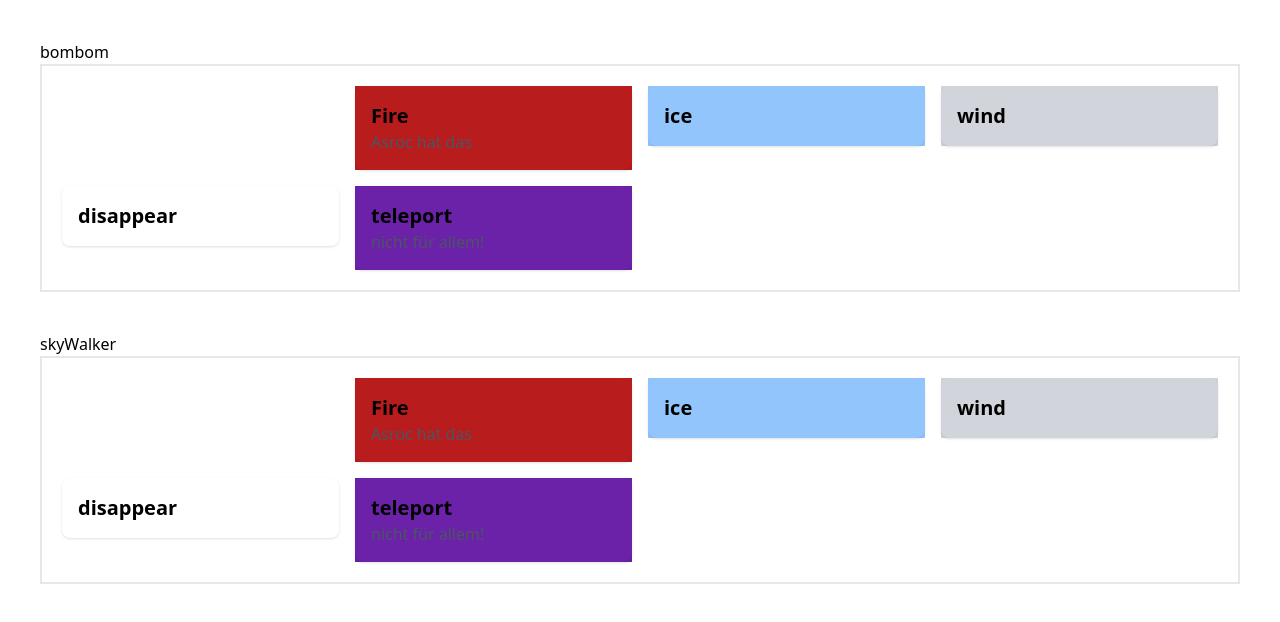
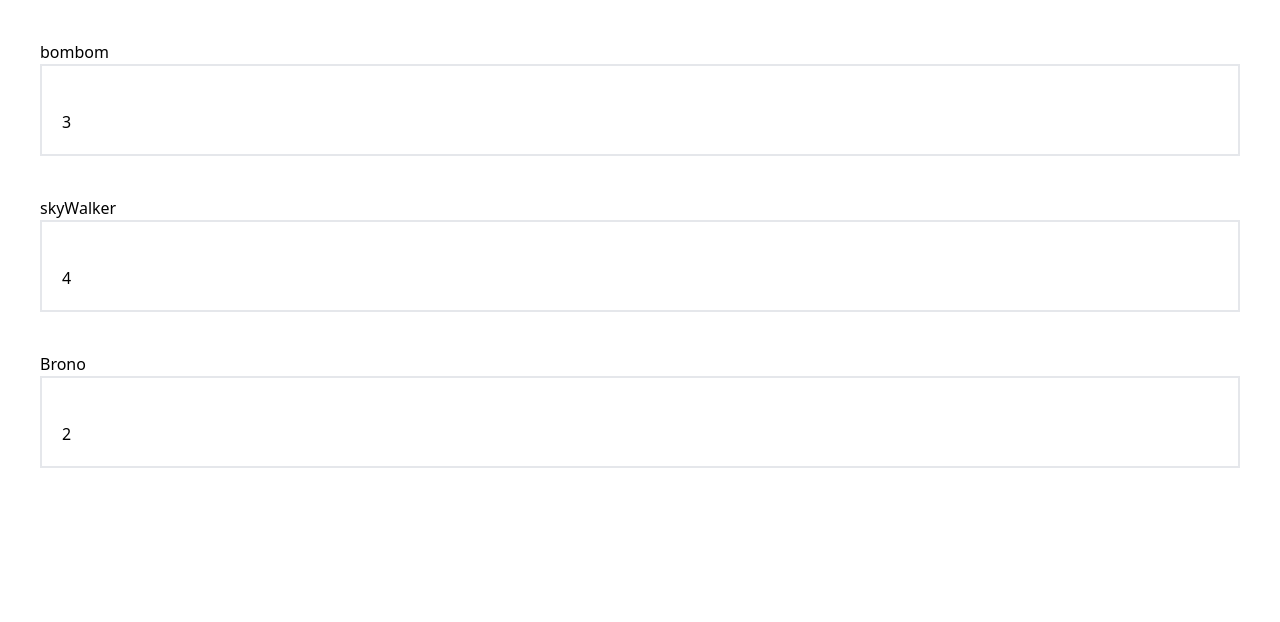
Before and after one commit to secure73/reacts22ae, a React (Create React App) app: page / in a window 1280 px wide. Shown: the top 622 px of the page. Built offline with nearby package versions, Linux system fonts and the light colour scheme.

Commit message:
run condition in jedi component

```diff
--- a/src/App.jsx
+++ b/src/App.jsx
@@ -4,8 +4,9 @@ function App() {
   return (
     <div className="App">
       <div className="">
-          <Jedi name="bombom"/>
-          <Jedi name="skyWalker"/>
+          <Jedi name="bombom" power="3"/>
+          <Jedi name="skyWalker" power="4"/>
+          <Jedi name="Brono" power="2"/>
 
       </div>
     </div>
--- a/src/components/Jedi.jsx
+++ b/src/components/Jedi.jsx
@@ -1,21 +1,33 @@
-import React, { Fragment } from 'react'
-import Majic from './Majic'
+import React, { Fragment } from "react";
+import Majic from "./Majic";
 
 export default function Jedi(props) {
+    const myMajics = [
+        <Majic
+        magicName="Fire"
+        description="Asroc hat das"
+        color="bg-red-700"
+      />,
+      <Majic magicName="ice" color="bg-blue-300" />,
+      <Majic magicName="wind" color="bg-gray-300" />,
+      <Majic magicName="disappear" />,
+      <Majic
+        magicName="teleport"
+        description="nicht für allem!"
+        color="bg-purple-800"
+      />
+    ]
+    let countPower = parseInt(props.power);
   return (
-    <div className='m-10'>
-            <h5 className=''> { props.name }</h5>
-        <div  className=' border-2 p-5 grid grid-cols-4 gap-4 '>
-            <br />
+    <div className="m-10">
+      <h5 className=""> {props.name}</h5>
+      <div className=" border-2 p-5 grid grid-cols-4 gap-4 ">
+        <br />
+           { countPower ? (
+            countPower
+           ) : null }
 
-
-            <Majic magicName="Fire" description="Asroc hat das" color="bg-red-700" />
-            <Majic magicName="ice"  color="bg-blue-300"/>
-            <Majic magicName="wind" color="bg-gray-300" />
-            <Majic magicName="disappear"  />
-            <Majic magicName="teleport" description="nicht für allem!"  color="bg-purple-800"/>
-        </div>
+      </div>
     </div>
-
-  )
+  );
 }
```
